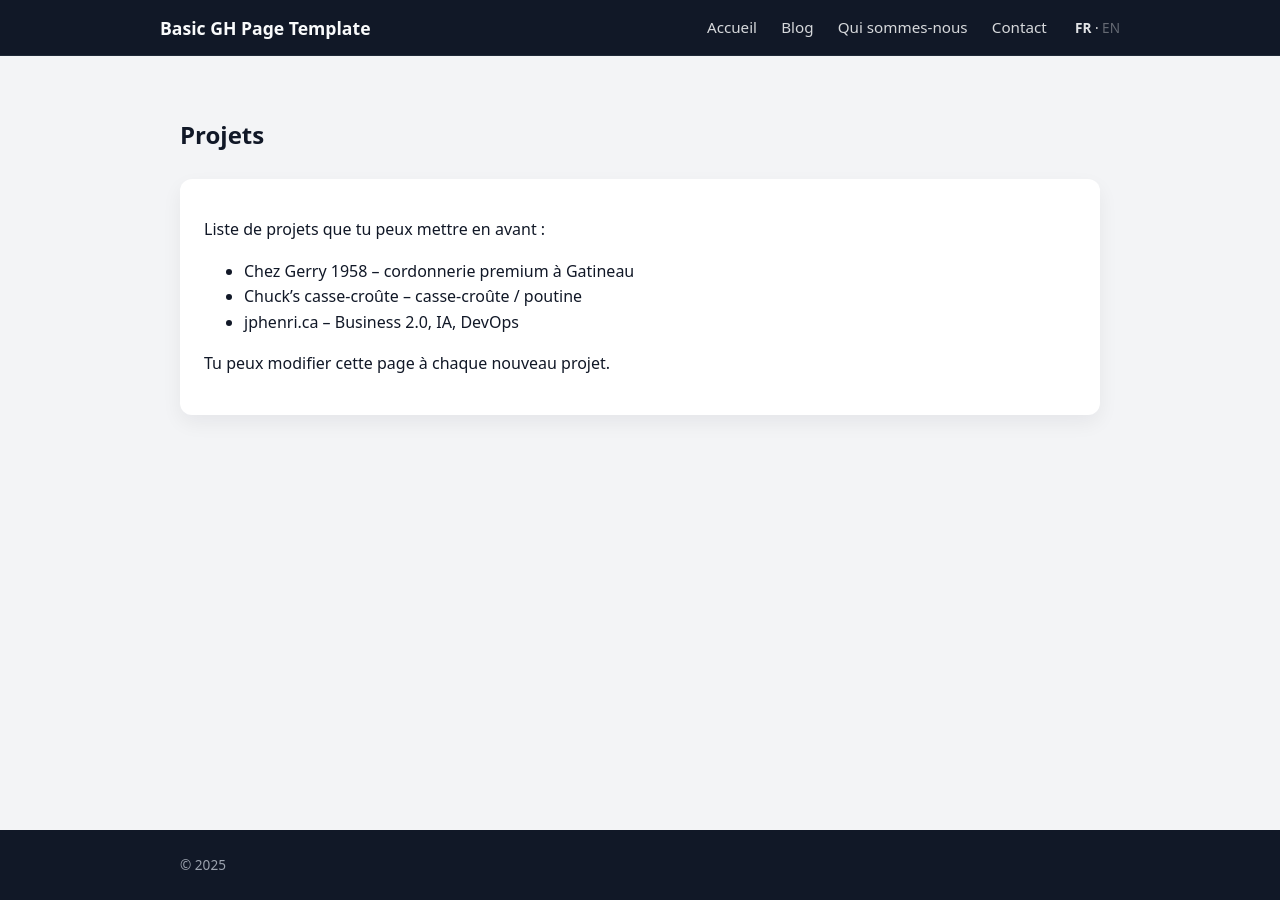
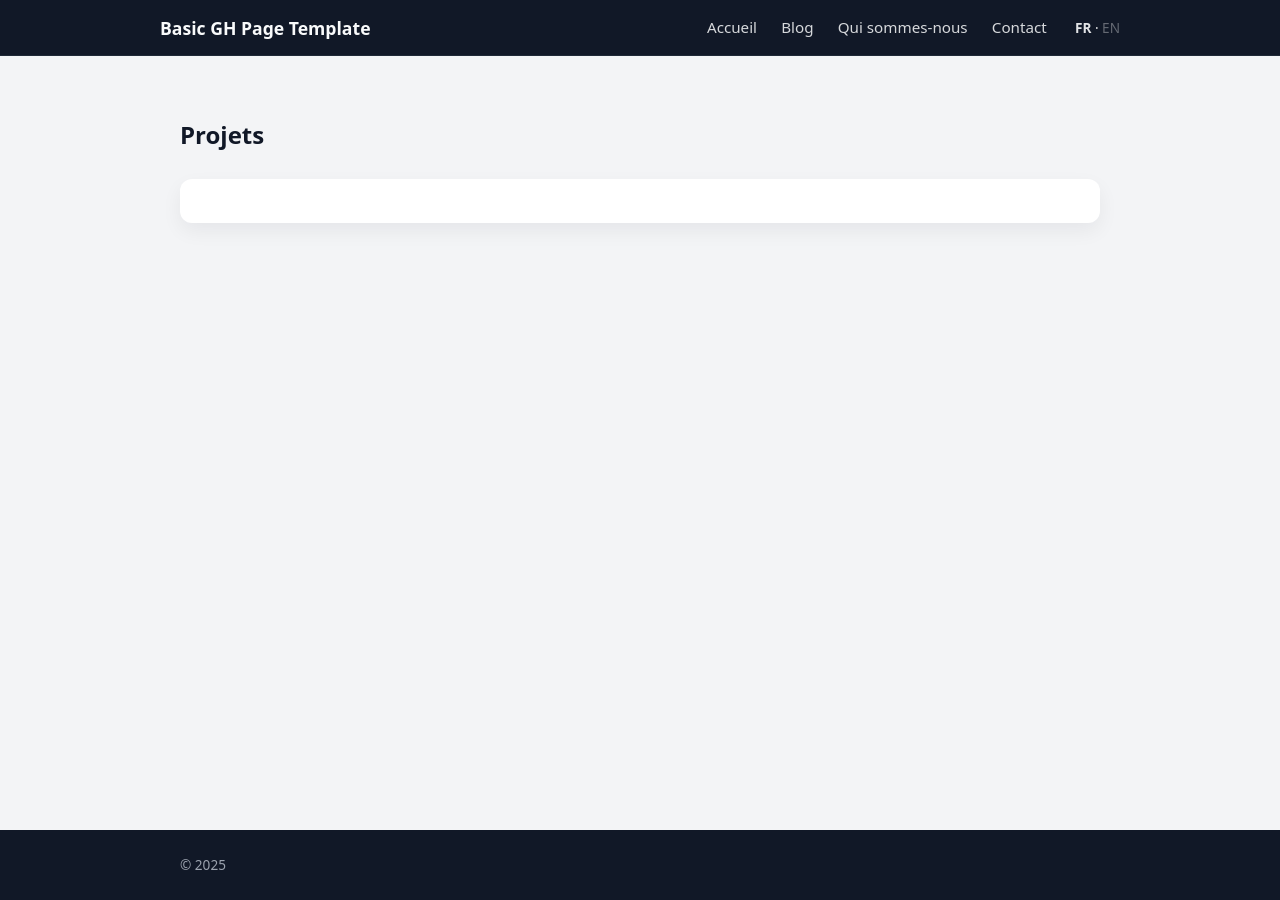
Before and after one commit to jphenri/botte-redwing.ca, a Jekyll site: the page built from projects.md, in a window 1280 px wide. Built offline with Jekyll 4.4.1, drawn with Linux system fonts in a browser that asks for light colours.

Commit message:
Update projects.md

```diff
--- a/projects.md
+++ b/projects.md
@@ -2,11 +2,3 @@
 title: "Projets"
 permalink: /projects/
 ---
-
-Liste de projets que tu peux mettre en avant :
-
-- Chez Gerry 1958 – cordonnerie premium à Gatineau
-- Chuck’s casse-croûte – casse-croûte / poutine
-- jphenri.ca – Business 2.0, IA, DevOps
-
-Tu peux modifier cette page à chaque nouveau projet.
```
